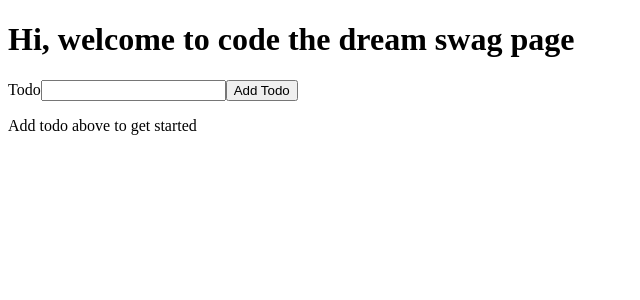
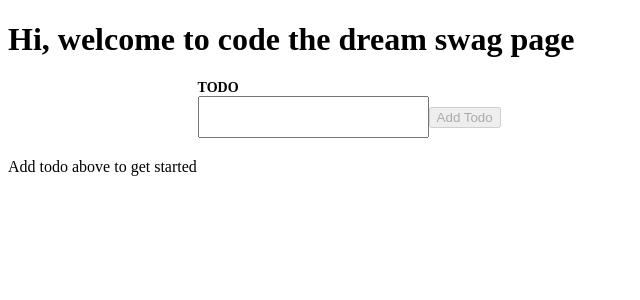
Before and after one commit to Padmaja-Ramesh/ctd_swag, a React (Vite) app: page / in a window 1280 px wide. Shown: the top 300 px of the page, without its empty margins (0-640 px from the left). Built offline with nearby package versions, Linux system fonts and the light colour scheme.

Commit message:
Instructions Part 4: Disable Form Button when Input is Empty

```diff
--- /dev/null
+++ b/src/App.css
@@ -0,0 +1,23 @@
+form {
+  width: 70%;
+  margin: 20px auto;
+}
+
+label {
+  display: block;
+  font-size: 87.5%;
+  font-weight: bold;
+  text-transform: uppercase;
+}
+
+input,
+textarea,
+select {
+  font-size: 100%;
+  padding: 10px;
+}
+
+.listItems {
+  display: flex;
+  flex-direction: row;
+}
--- a/src/App.jsx
+++ b/src/App.jsx
@@ -3,6 +3,7 @@ import reactLogo from "./assets/react.svg";
 import viteLogo from "/vite.svg";
 import TodoList from "./TodoList";
 import TodoForm from "./TodoForm";
+import "./App.css";
 
 function App() {
   // const courses = [
--- a/src/TodoForm.jsx
+++ b/src/TodoForm.jsx
@@ -20,7 +20,7 @@ function TodoForm({ onAddTodo }) {
           value={workingTodoTitle}
           onChange={(e) => setWorkingTodoTitle(e.target.value)}
         ></input>
-        <button>Add Todo</button>
+        <button disabled={workingTodoTitle.length == 0}> Add Todo</button>
       </form>
     </div>
   );
--- a/src/TodoList.jsx
+++ b/src/TodoList.jsx
@@ -5,7 +5,7 @@ function TodoList({ todoList, onCompleteTodo }) {
   return (
     <>
       {filteredTodo.length > 0 ? (
-        <ul>
+        <>
           {filteredTodo.map((todo) => (
             <TodoListItem
               key={todo.id}
@@ -13,7 +13,7 @@ function TodoList({ todoList, onCompleteTodo }) {
               onCompleteTodo={onCompleteTodo}
             />
           ))}
-        </ul>
+        </>
       ) : (
         <p>Add todo above to get started</p>
       )}
--- a/src/TodoListItem.jsx
+++ b/src/TodoListItem.jsx
@@ -1,17 +1,15 @@
 function TodoListItem({ todo, onCompleteTodo }) {
   return (
-    <div>
-      <li>
     <form>
+      <div className="listItems">
         <input
           type="checkbox"
           checked={todo.isCompleted}
           onChange={() => onCompleteTodo(todo.id)}
         ></input>
-          <h3>{todo.title}</h3>
+        <label>{todo.title}</label>
+      </div>
     </form>
-      </li>
-    </div>
   );
 }
 
```
Lines whose indentation alone changed are shown as unchanged.
